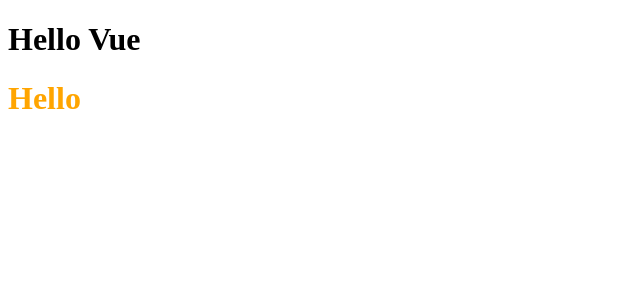
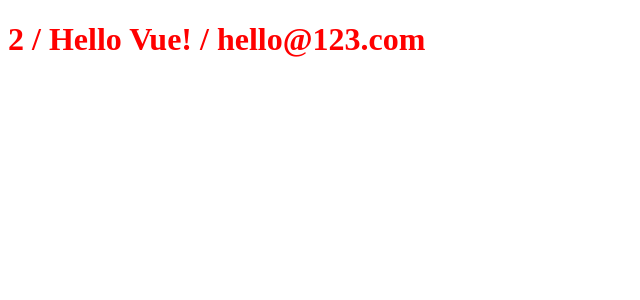
Before and after one commit to SoJuSo/prgrms_vue, a Vue app: page / in a window 1280 px wide. Shown: the top 300 px of the page, without its empty margins (0-640 px from the left). Built offline with nearby package versions, Linux system fonts and the light colour scheme; the HTML template or start-up script is replaced by a standard one.

Commit message:
Add props validation

```diff
--- a/src/App.vue
+++ b/src/App.vue
@@ -1,8 +1,7 @@
 <template>
-  <h1 v-if="msg" class="message" @click="log">
-    {{ msg }}
-  </h1>
-  <Hello />
+  <Hello v-bind="post" />
+
+  <!-- <Hello :id="post.id" :title="post.title" /> -->
 </template>
 
 <script>
@@ -13,7 +12,11 @@
   },
   data() {
     return {
-      msg: "Hello Vue",
+      post: {
+        id: 2,
+        title: "Hello Vue!",
+        email: "hello@123.com",
+      },
     };
   },
 };
--- a/src/components/Hello.vue
+++ b/src/components/Hello.vue
@@ -1,9 +1,23 @@
 <template>
-  <h1>Hello</h1>
+  <h1>{{ id }} / {{ title }} / {{ email }}</h1>
 </template>
 
+<script>
+export default {
+  props: {
+    // 경고의 원인은 default 값이 없어서인가?
+    id: Number,
+    title: String,
+    email: {
+      type: String,
+      default: "123@123.com",
+    },
+  },
+};
+</script>
+
 <style scoped lang="scss">
-$color: orange;
+$color: red;
 h1 {
   color: $color;
 }
```
